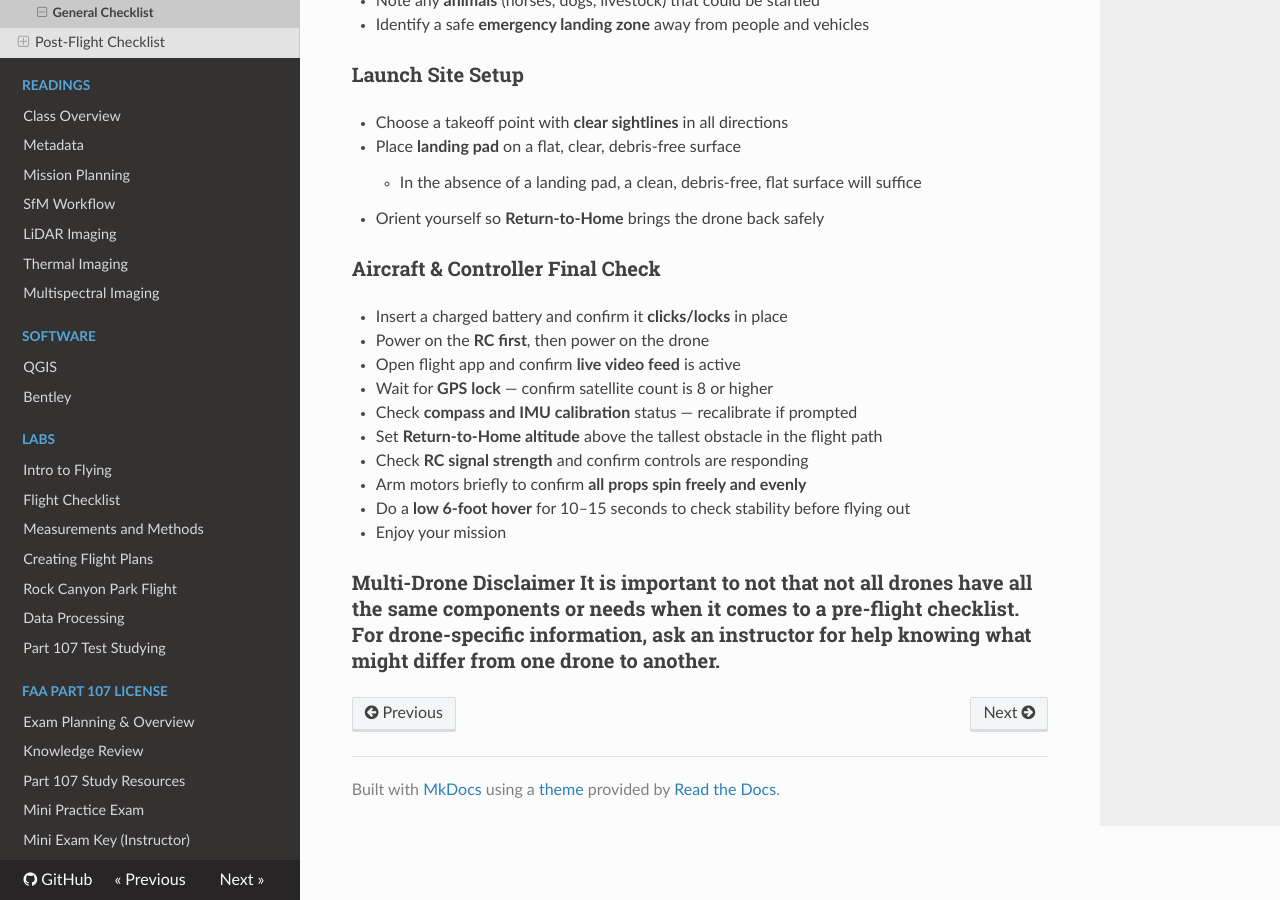
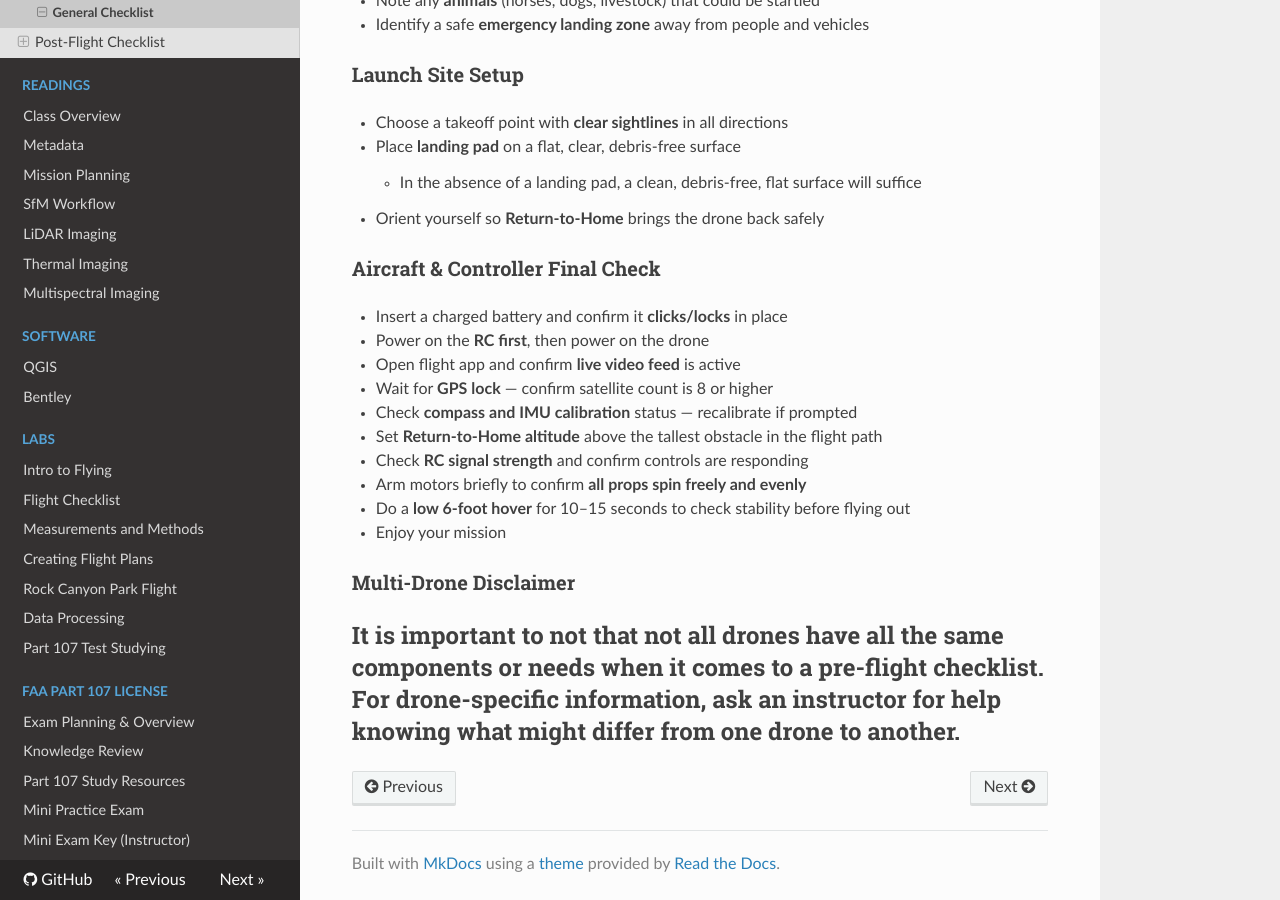
Before and after one commit to byu-cce-drones/content, an MkDocs documentation site: the page built from docs/class_resources/flight_check_list/pre_flight/pre_general.md, in a window 1280 px wide and 900 px high, scrolled down 1874 px. Built offline with MkDocs 1.6.1, drawn with Linux system fonts in a browser that asks for light colours; nearby versions of some CDN libraries.

```diff
--- a/docs/class_resources/flight_check_list/pre_flight/pre_general.md
+++ b/docs/class_resources/flight_check_list/pre_flight/pre_general.md
@@ -107,4 +107,4 @@ A comprehensive pre-flight checklist is essential for ensuring the safety and su
 </ul>
 
 <h3> Multi-Drone Disclaimer
-It is important to not that not all drones have all the same components or needs when it comes to a pre-flight checklist. For drone-specific information, ask an instructor for help knowing what might differ from one drone to another.
+<h2> It is important to not that not all drones have all the same components or needs when it comes to a pre-flight checklist. For drone-specific information, ask an instructor for help knowing what might differ from one drone to another.
```
